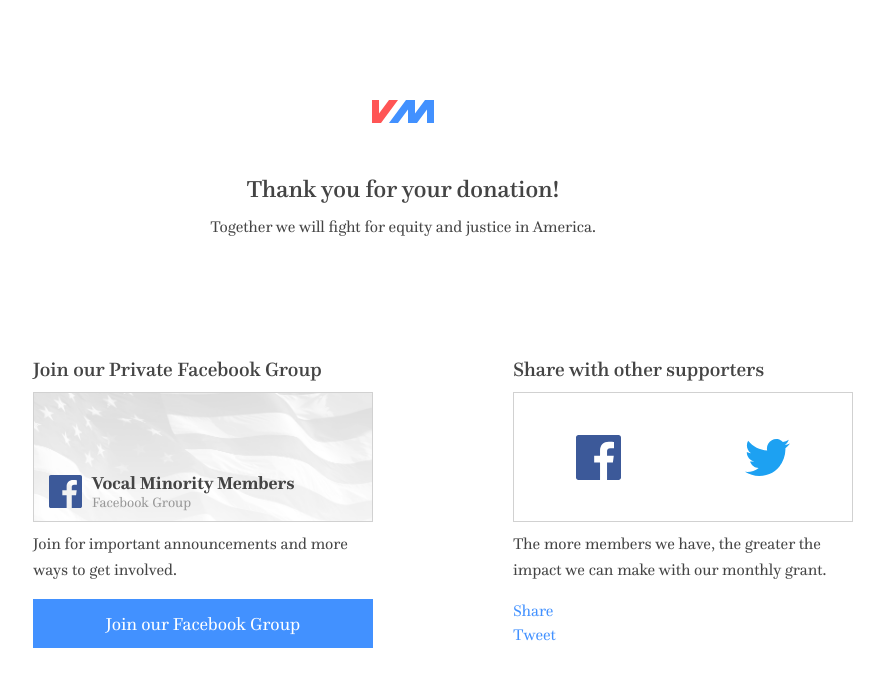
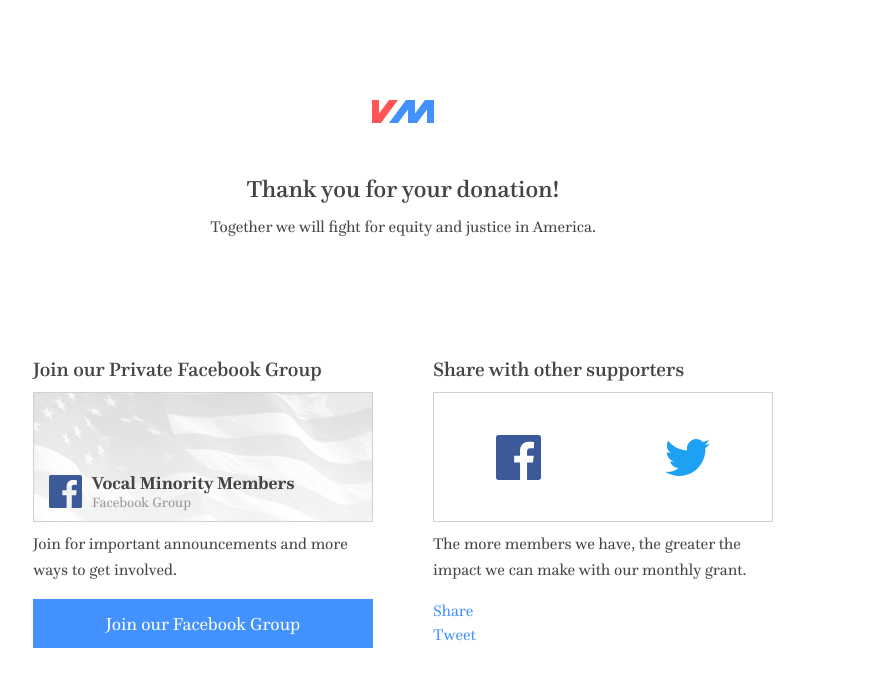
Before and after one commit to VocalMinority/vocalminority.us, a Jekyll site: the page built from subscribe/success.html, in a window 1280 px wide. Shown: the top 687 px of the page, without its empty margins (237-1121 px from the left). Built offline with Jekyll 4.4.1, drawn with Linux system fonts in a browser that asks for light colours; nearby versions of some CDN libraries; comment, search, counter and statistics services are not loaded.

Commit message:
Fix alignment issue

```diff
--- a/subscribe/success.html
+++ b/subscribe/success.html
@@ -51,7 +51,7 @@
     <p>Join for important announcements and more ways to get involved.</p>
     <a class="button expanded" href="https://www.facebook.com/groups/270318010049283/">Join our Facebook Group</a>
   </div>
-  <div class="columns medium-5 share-callout">
+  <div class="columns medium-5 share-callout end">
     <h3>Share with other supporters</h3>
     <div class="share-imagery">
       <img src="/images/success/facebook.svg">
```
